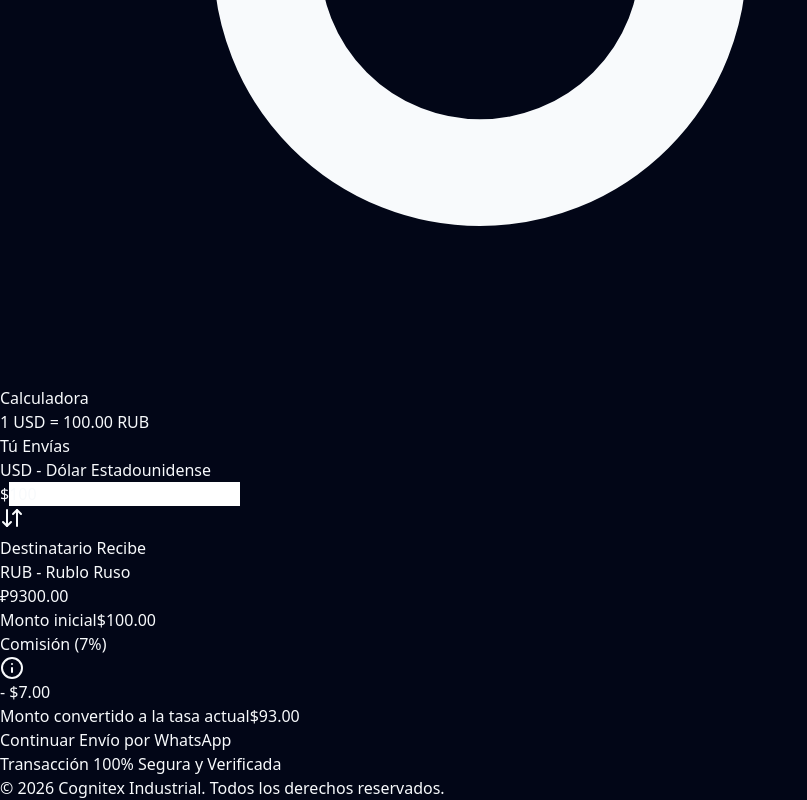
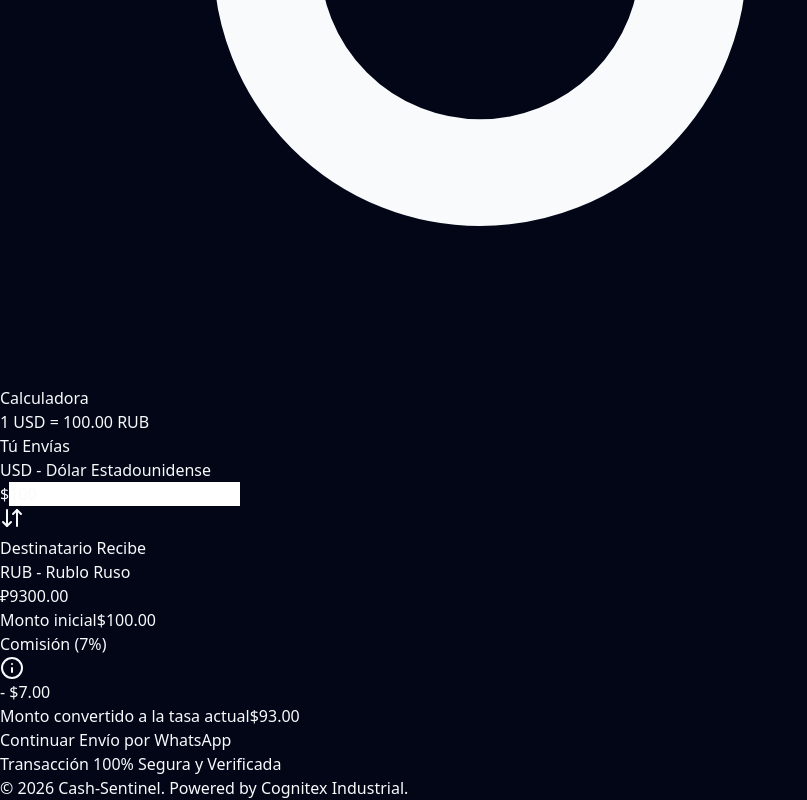
Before and after one commit to diegues13-wq/cognitex-ecosystem, a React (Vite) app in the folder cash-sentinel/: page / in a window 1280 px wide. Shown: the part 1278-2078 px from the top of the page, without its empty margins (0-807 px from the left). Built offline with nearby package versions, Linux system fonts and the light colour scheme; no server answers.

Commit message:
refactor: redesign cash-sentinel as standalone brand

```diff
--- a/cash-sentinel/src/App.jsx
+++ b/cash-sentinel/src/App.jsx
@@ -39,7 +39,7 @@ function App() {
         </main>
 
         <footer className="mt-20 text-center text-slate-500 text-sm">
-          <p>&copy; {new Date().getFullYear()} Cognitex Industrial. Todos los derechos reservados.</p>
+          <p>&copy; {new Date().getFullYear()} Cash-Sentinel. Powered by <a href="https://cognitexindustrial.com" className="text-emerald-500 hover:underline" target="_blank" rel="noopener noreferrer">Cognitex Industrial</a>.</p>
         </footer>
       </div>
     </div>
```
